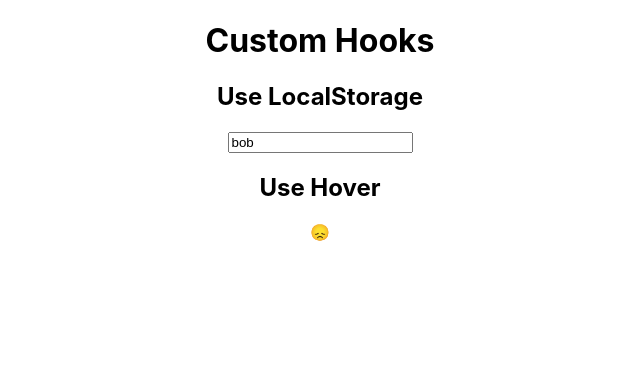
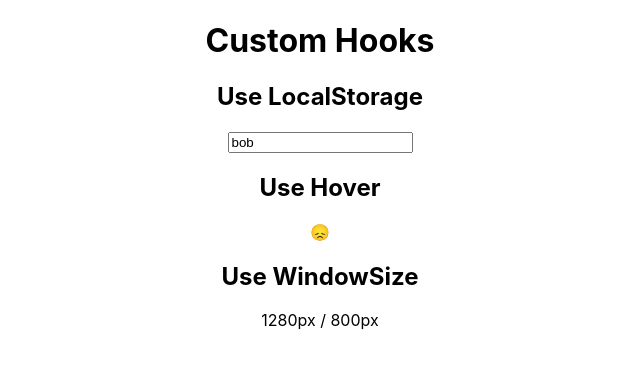
Before and after one commit to LiuL0703/react-hooks-examples, a React (Create React App) app: page / in a window 1280 px wide. Shown: the top 368 px of the page, without its empty margins (320-960 px from the left). Built offline with nearby package versions, Linux system fonts and the light colour scheme.

Commit message:
feat:useWindowSize

```diff
--- a/src/App.js
+++ b/src/App.js
@@ -2,6 +2,7 @@ import React from 'react';
 import './App.css';
 import UseLocalStorage from './useLocalStorege';
 import UseHover from './useHover';
+import UseWindowSize from './useWindowSize';
 
 function App() {
   return (
@@ -13,6 +14,8 @@ function App() {
         <UseLocalStorage />
         <h2>Use Hover</h2>
         <UseHover />
+        <h2>Use WindowSize</h2>
+        <UseWindowSize/>
     </div>
   );
 }
--- /dev/null
+++ b/src/useWindowSize/index.js
@@ -0,0 +1,38 @@
+import React, {useState, useEffect} from 'react';
+
+export default function UseWindowSizeApp(){
+  const size = useWindowSize();
+  return (
+    <div>
+      {size.width}px / {size.height}px
+    </div>
+  );
+}
+
+function useWindowSize(){
+  const isClient = typeof window === 'object';
+
+  function getSize(){
+    return {
+      width: isClient ? window.innerWidth : 'No!',
+      height: isClient ? window.innerHeight : 'No!'
+    };
+  }
+
+  const [windowSize, setWindowSize] = useState(getSize);
+
+  useEffect(()=>{
+    if(!isClient){
+      return false;
+    }
+
+    function handleResize(){
+      setWindowSize(getSize());
+    }
+
+    window.addEventListener('resize', handleResize);
+    return ()=> window.removeEventListener('resize', handleResize);
+  },[])
+
+  return windowSize;
+}
```
